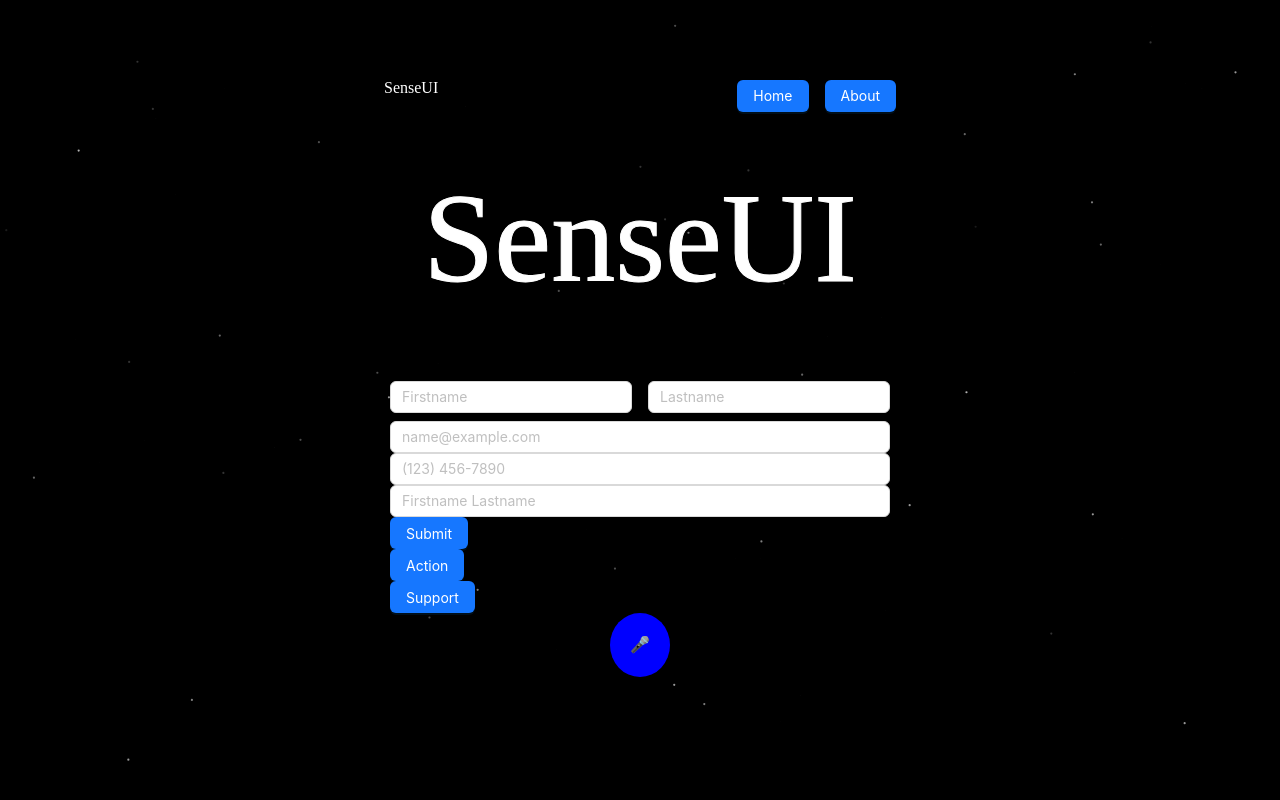
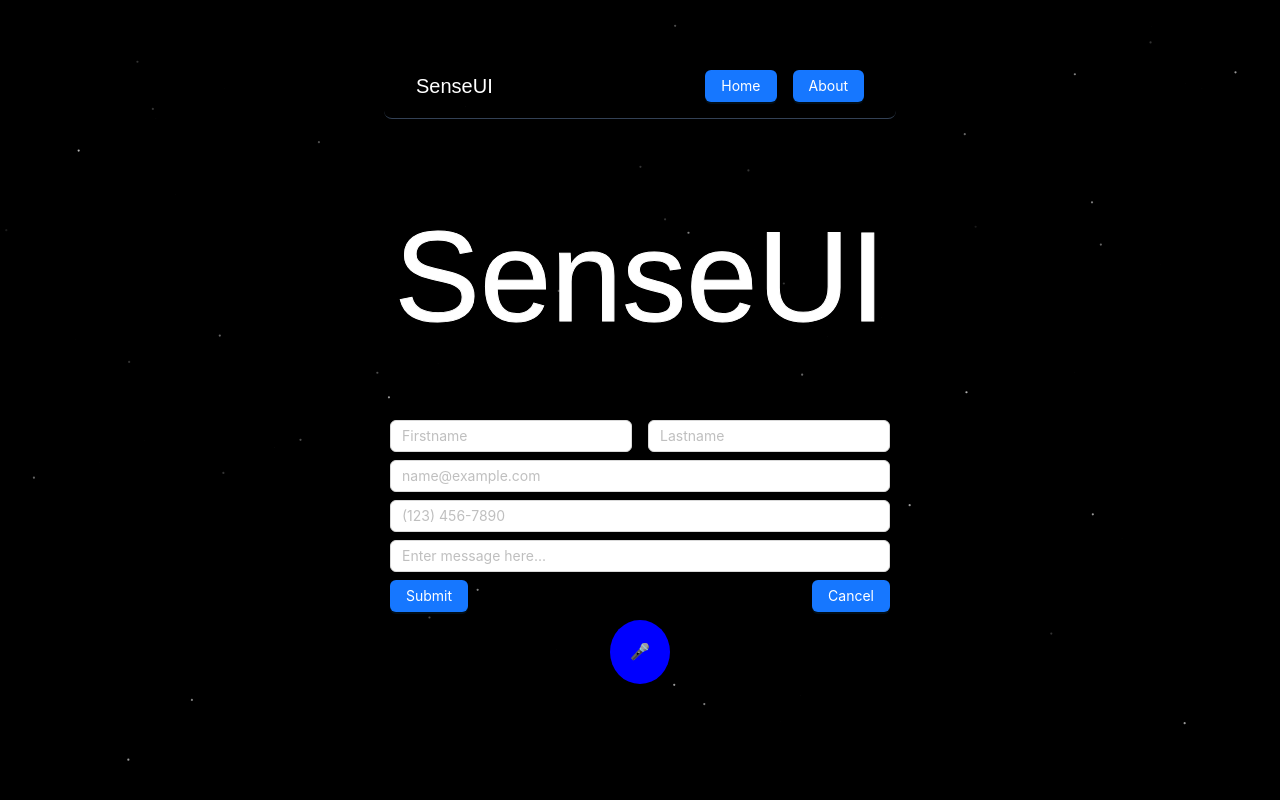
Before and after one commit to T-98/sense-ui, a React (Vite) app: page / in a window 1280 px wide. Built offline with nearby package versions, Linux system fonts and the light colour scheme; no server answers; what tailwindcss-debug-screens would draw is missing.

Commit message:
Added new font + adjusted navbar

```diff
--- a/src/App.jsx
+++ b/src/App.jsx
@@ -107,9 +107,9 @@ function App() {
     <>
       <div className="relative flex flex-col items-center justify-center w-screen h-screen overflow-hidden bg-black">
         <div className="hidden w-screen h-px animate-glow md:block animate-fade-left bg-gradient-to-r from-zinc-300/0 via-zinc-300/50 to-zinc-300/0" />
-        <div className="px-96 pb-20 pt-5 bg-black w-screen h-10 duration-1000 animate-title">
-          <nav className="flex flex-row justify-between w-full h-full">
-            <p className="text-white">SenseUI</p>
+        <div className="px-96 pb-20 pt-0 bg-black w-screen duration-1000 animate-title ">
+          <nav className="flex flex-row justify-between items-center w-full h-14 p-8 rounded-lg border-b border-b-slate-700">
+            <p className="text-white text-xl font-custom">SenseUI</p>
             <div className="flex flex-row gap-4">
               <AIButton
                 id="nav-btn-001"
@@ -130,7 +130,7 @@ function App() {
           className="absolute inset-0 -z-10 animate-fade-in"
           quantity={100}
         />
-        <h1 className="py-3.5 px-0.5 z-10 text-4xl text-transparent duration-1000 bg-white cursor-default text-edge-outline animate-title font-display sm:text-6xl md:text-9xl whitespace-nowrap bg-clip-text ">
+        <h1 className="font-custom py-3.5 px-0.5 z-10 text-4xl text-transparent duration-1000 bg-white cursor-default text-edge-outline animate-title sm:text-6xl md:text-9xl whitespace-nowrap bg-clip-text ">
           SenseUI
         </h1>
 
@@ -154,6 +154,7 @@ function App() {
                   onChange={handleLastNameInputChange}
                 />
               </div>
+              <div className="flex flex-col gap-2 mb-2">
                 <AIInput
                   id="input-003"
                   purpose="collectUserEmail"
@@ -170,33 +171,26 @@ function App() {
                 />
                 <AIInput
                   id="input-005"
-                purpose="collectUserName"
-                placeholder="Firstname Lastname"
+                  purpose="Message"
+                  placeholder="Enter message here..."
                 />
+              </div>
+              <div className="flex flex-row justify-between mb-2">
                 <AIButton
                   id="btn-001"
                   purpose="submitForm"
                   label="Submit"
                   onClick={(e) => handleFormSubmit(e)}
                 />
-            </form>
-            <section>
                 <AIButton
                   id="section-btn-001"
                   purpose="performAction"
-                label="Action"
+                  label="Cancel"
                   onClick={(e) => handleAction(e, "section-btn-001")}
                 />
-            </section>
+              </div>
+            </form>
           </main>
-          <footer>
-            <AIButton
-              id="footer-btn-001"
-              purpose="contactSupport"
-              label="Support"
-              onClick={(e) => handleSupport(e, "footer-btn-001")}
-            />
-          </footer>
           <AudioRecorder skeletonUI={skeletonUI} />
         </div>
       </div>
--- a/src/main.css
+++ b/src/main.css
@@ -8,6 +8,14 @@
   }
 }
 
+@font-face {
+  font-family: "CalSans-SemiBold";
+  src: url("/src/assets/fonts/CalSans-SemiBold.ttf") format("ttf"),
+    url("/src/assets/fonts/CalSans-SemiBold.ttf") format("ttf");
+  font-weight: 400; /* or normal */
+  font-style: normal;
+}
+
 canvas {
   position: fixed;
   top: 0;
--- a/src/output.css
+++ b/src/output.css
@@ -599,8 +599,8 @@ video {
   display: none;
 }
 
-.h-10 {
-  height: 2.5rem;
+.h-14 {
+  height: 3.5rem;
 }
 
 .h-px {
@@ -611,16 +611,12 @@ video {
   height: 100vh;
 }
 
-.h-full {
-  height: 100%;
+.w-full {
+  width: 100%;
 }
 
 .w-screen {
   width: 100vw;
-}
-
-.w-full {
-  width: 100%;
 }
 
 @keyframes fade-in {
@@ -735,6 +731,10 @@ video {
   justify-content: space-between;
 }
 
+.gap-2 {
+  gap: 0.5rem;
+}
+
 .gap-4 {
   gap: 1rem;
 }
@@ -747,8 +747,21 @@ video {
   white-space: nowrap;
 }
 
+.rounded-lg {
+  border-radius: 0.5rem;
+}
+
 .border {
   border-width: 1px;
+}
+
+.border-b {
+  border-bottom-width: 1px;
+}
+
+.border-b-slate-700 {
+  --tw-border-opacity: 1;
+  border-bottom-color: rgb(51 65 85 / var(--tw-border-opacity, 1));
 }
 
 .bg-black {
@@ -785,6 +798,10 @@ video {
           background-clip: text;
 }
 
+.p-8 {
+  padding: 2rem;
+}
+
 .px-0\.5 {
   padding-left: 0.125rem;
   padding-right: 0.125rem;
@@ -800,47 +817,30 @@ video {
   padding-bottom: 0.875rem;
 }
 
-.py-6 {
-  padding-top: 1.5rem;
-  padding-bottom: 1.5rem;
-}
-
-.py-32 {
-  padding-top: 8rem;
-  padding-bottom: 8rem;
-}
-
-.pb-32 {
-  padding-bottom: 8rem;
-}
-
-.pt-6 {
-  padding-top: 1.5rem;
-}
-
-.pt-10 {
-  padding-top: 2.5rem;
-}
-
 .pb-20 {
   padding-bottom: 5rem;
 }
 
-.pt-5 {
-  padding-top: 1.25rem;
+.pt-0 {
+  padding-top: 0px;
 }
 
 .text-center {
   text-align: center;
 }
 
-.font-display {
-  font-family: var(--font-calsans);
+.font-custom {
+  font-family: CalSans-SemiBold, sans-serif;
 }
 
 .text-4xl {
   font-size: 2.25rem;
   line-height: 2.5rem;
+}
+
+.text-xl {
+  font-size: 1.25rem;
+  line-height: 1.75rem;
 }
 
 .text-transparent {
@@ -858,6 +858,19 @@ video {
 
 .duration-1000 {
   transition-duration: 1000ms;
+}
+
+@font-face {
+  font-family: "CalSans-SemiBold";
+
+  src: url("/src/assets/fonts/CalSans-SemiBold.ttf") format("ttf"),
+    url("/src/assets/fonts/CalSans-SemiBold.ttf") format("ttf");
+
+  font-weight: 400;
+
+  /* or normal */
+
+  font-style: normal;
 }
 
 canvas {
--- a/tailwind.config.cjs
+++ b/tailwind.config.cjs
@@ -29,6 +29,7 @@ export default {
       fontFamily: {
         sans: ["var(--font-inter)", ...defaultTheme.fontFamily.sans],
         display: ["var(--font-calsans)"],
+        custom: ["CalSans-SemiBold", "sans-serif"],
       },
       backgroundImage: {
         "gradient-radial":
@@ -106,4 +107,4 @@ export default {
     require("@tailwindcss/typography"),
     require("tailwindcss-debug-screens"),
   ],
-}
+};
```
Also changed, not shown: src/assets/fonts/CalSans-SemiBold.ttf (added). Lines whose indentation alone changed are shown as unchanged.
